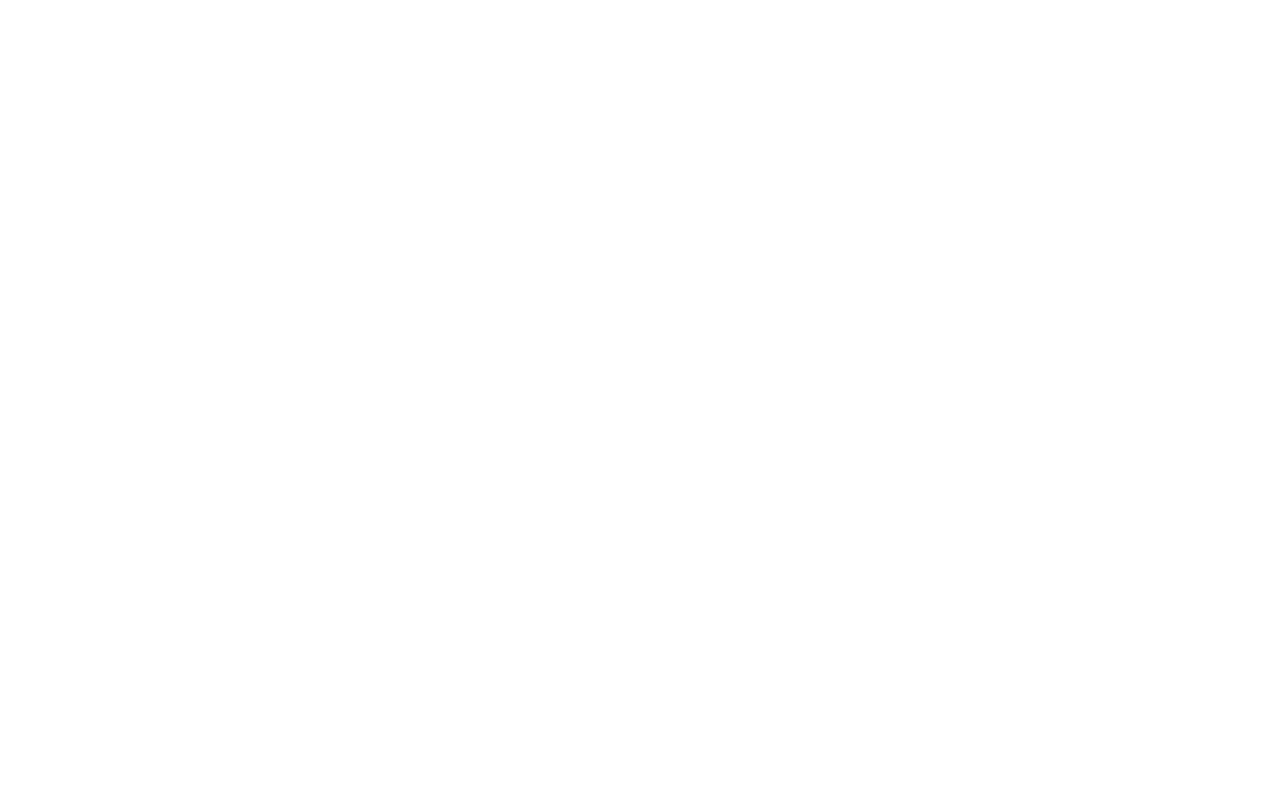
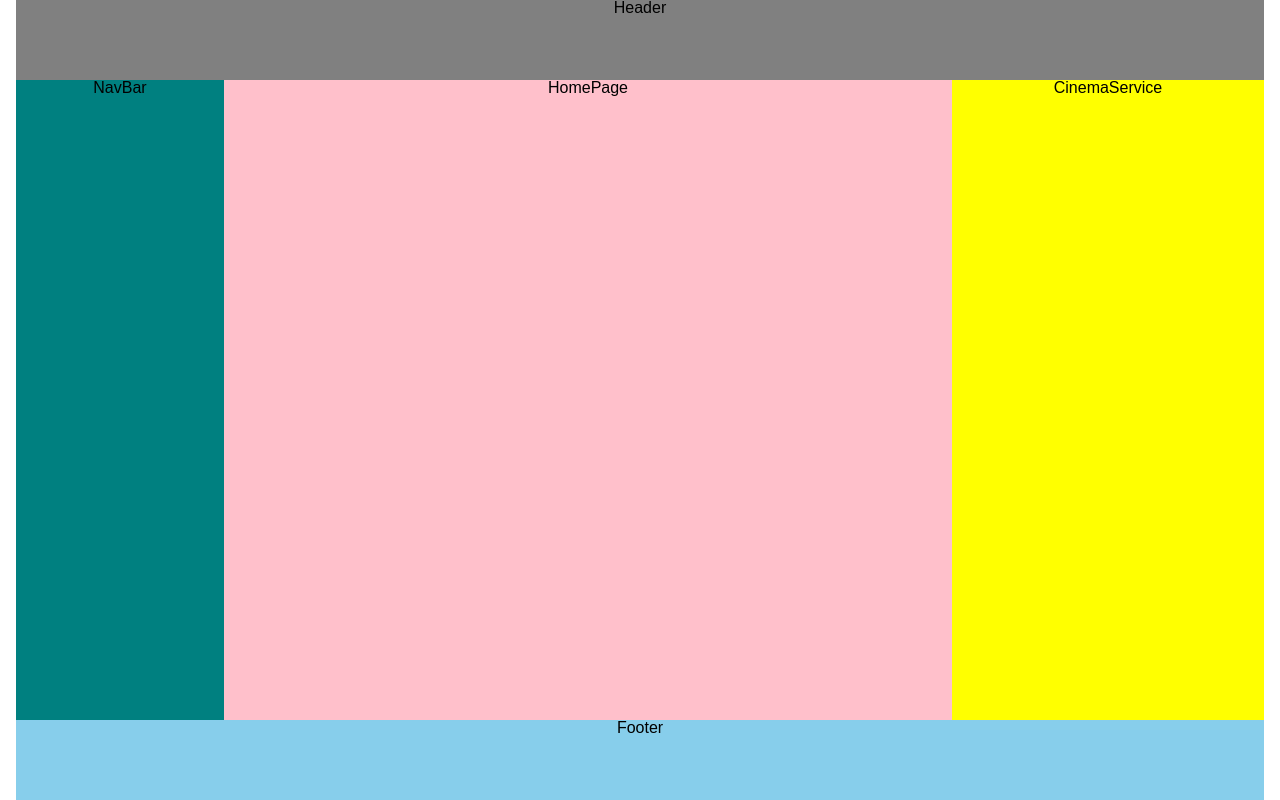
Before and after one commit to ziukoff1985/freshcode-react-hw-09-cinema-pet-project, a React (Vite) app in the folder client/: page / in a window 1280 px wide. Built offline with nearby package versions, Linux system fonts and the light colour scheme.

Commit message:
Add Layout and base routing in App

```diff
--- a/client/src/App.jsx
+++ b/client/src/App.jsx
@@ -1,7 +1,29 @@
+import { Routes, Route } from 'react-router-dom';
+
 import './App.css';
+import Layout from './components/Layout/Layout';
+import HomePage from './pages/HomePage/HomePage';
+import MoviesPage from './pages/Movies/MoviesPage';
+import ActorsPage from './pages/Actors/ActorsPage';
+import DirectorsPage from './pages/Directors/DirectorsPage';
+import StudiosPage from './pages/Studios/StudiosPage';
+import NotFoundPage from './pages/NotFoundPage/NotFoundPage';
 
 function App() {
-    return <></>;
+    return (
+        <>
+            <Routes>
+                <Route path='/' element={<Layout />}>
+                    <Route index element={<HomePage />} />
+                    <Route path='movies' element={<MoviesPage />} />
+                    <Route path='actors' element={<ActorsPage />} />
+                    <Route path='directors' element={<DirectorsPage />} />
+                    <Route path='studios' element={<StudiosPage />} />
+                    <Route path='*' element={<NotFoundPage />} />
+                </Route>
+            </Routes>
+        </>
+    );
 }
 
 export default App;
--- a/client/src/components/Layout/Layout.jsx
+++ b/client/src/components/Layout/Layout.jsx
@@ -1,5 +1,64 @@
+import { Outlet } from 'react-router-dom';
+
+import Header from '../Header/Header';
+import Footer from '../Footer/Footer';
+import NavBar from '../NavBar/NavBar';
+import CinemaService from '../ServiceBar/CinemaService';
+
+import Box from '@mui/material/Box';
+import Grid from '@mui/material/Grid';
+
 function Layout() {
-    return <div>Layout</div>;
+    return (
+        <Box>
+            <Grid container direction='column'>
+                <Grid
+                    size={{ xs: 12 }}
+                    sx={{
+                        padding: '0px',
+                        backgroundColor: 'gray',
+                        minHeight: '10vh',
+                    }}
+                >
+                    <Header />
+                </Grid>
+                <Grid
+                    container
+                    direction='row'
+                    sx={{ padding: '0px', minHeight: '80vh' }}
+                >
+                    <Grid
+                        size={{ xs: 2 }}
+                        sx={{ padding: '0px', backgroundColor: 'teal' }}
+                    >
+                        <NavBar />
+                    </Grid>
+                    <Grid
+                        size={{ xs: 7 }}
+                        sx={{ padding: '0px', backgroundColor: 'pink' }}
+                    >
+                        <Outlet />
+                    </Grid>
+                    <Grid
+                        size={{ xs: 3 }}
+                        sx={{ padding: '0px', backgroundColor: 'yellow' }}
+                    >
+                        <CinemaService />
+                    </Grid>
+                </Grid>
+                <Grid
+                    size={{ xs: 12 }}
+                    sx={{
+                        padding: '0px',
+                        backgroundColor: 'skyblue',
+                        minHeight: '10vh',
+                    }}
+                >
+                    <Footer />
+                </Grid>
+            </Grid>
+        </Box>
+    );
 }
 
 export default Layout;
```
Also changed, not shown: client/src/components/ServiceBar/CinemaService.jsx (renamed from client/src/components/Service/CinemaService.jsx).
